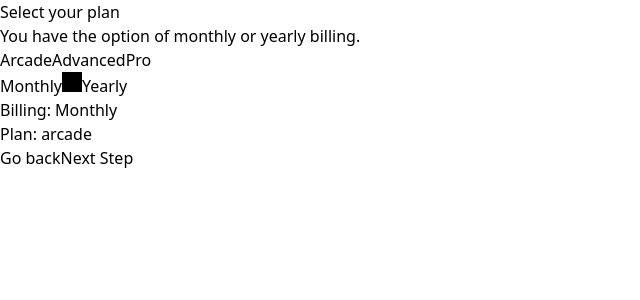
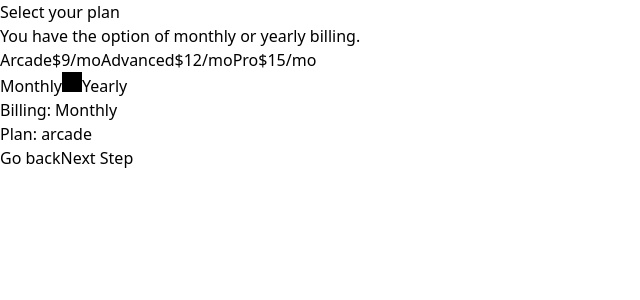
Before and after one commit to nofuenterr/multi-step-form, a React (Vite) app: page /plan in a window 1280 px wide. Shown: the top 300 px of the page, without its empty margins (0-640 px from the left). Built offline with nearby package versions, Linux system fonts and the light colour scheme.

Commit message:
feat: add billings data and getPrice utility function to display appropriate price for plans and addons

```diff
--- /dev/null
+++ b/src/data/billings.js
@@ -0,0 +1,26 @@
+export const billings = {
+	monthly: {
+		plan: {
+			arcade: 9,
+			advanced: 12,
+			pro: 15,
+		},
+		addons: {
+			onlineService: 1,
+			largerStorage: 2,
+			customizableProfile: 2,
+		},
+	},
+	yearly: {
+		plan: {
+			arcade: 90,
+			advanced: 120,
+			pro: 150,
+		},
+		addons: {
+			onlineService: 10,
+			largerStorage: 20,
+			customizableProfile: 20,
+		},
+	},
+};
--- a/src/pages/Addons.jsx
+++ b/src/pages/Addons.jsx
@@ -1,6 +1,7 @@
 import { useFormContext, Controller } from 'react-hook-form';
 import { useNavigate } from 'react-router-dom';
 import { ToggleGroup } from 'radix-ui';
+import { getPrice } from '../utils/getPrice';
 
 export default function Addons() {
 	const { control, watch } = useFormContext();
@@ -8,6 +9,8 @@ export default function Addons() {
 	const navigate = useNavigate();
 
 	const selectedAddons = watch('addons');
+	const isYearly = watch('billing');
+	const billingType = isYearly ? 'yr' : 'mo';
 
 	const nextStep = () => {
 		navigate('/summary');
@@ -27,14 +30,26 @@ export default function Addons() {
 							<ToggleGroup.Item value="onlineService">
 								<p>Online service</p>
 								<p>Access to multiplayer games</p>
+								<span>
+									+${getPrice(isYearly, 'addons', 'onlineService')}/
+									{billingType}
+								</span>
 							</ToggleGroup.Item>
 							<ToggleGroup.Item value="largerStorage">
 								<p>Larger storage</p>
 								<p>Extra 1TB of cloud save</p>
+								<span>
+									+${getPrice(isYearly, 'addons', 'largerStorage')}/
+									{billingType}
+								</span>
 							</ToggleGroup.Item>
 							<ToggleGroup.Item value="customizableProfile">
 								<p>Customizable profile</p>
 								<p>Custom theme on your profile</p>
+								<span>
+									+${getPrice(isYearly, 'addons', 'customizableProfile')}/
+									{billingType}
+								</span>
 							</ToggleGroup.Item>
 						</ToggleGroup.Root>
 					)}
--- a/src/pages/Plan.jsx
+++ b/src/pages/Plan.jsx
@@ -1,6 +1,7 @@
 import { useFormContext, Controller } from 'react-hook-form';
 import { useNavigate } from 'react-router-dom';
 import { RadioGroup, Switch } from 'radix-ui';
+import { getPrice } from '../utils/getPrice';
 
 export default function Plan() {
 	const {
@@ -16,6 +17,7 @@ export default function Plan() {
 
 	const selectedPlan = watch('plan');
 	const isYearly = watch('billing');
+	const billingType = isYearly ? 'yr' : 'mo';
 
 	const nextStep = async () => {
 		const isValid = await trigger(planFields, { shouldFocus: true });
@@ -37,11 +39,26 @@ export default function Plan() {
 					defaultValue="arcade"
 					render={({ field }) => (
 						<RadioGroup.Root value={field.value} onValueChange={field.onChange}>
-							<RadioGroup.Item value="arcade">Arcade</RadioGroup.Item>
+							<RadioGroup.Item value="arcade">
+								<span>Arcade</span>
+								<span>
+									${getPrice(isYearly, 'plan', 'arcade')}/{billingType}
+								</span>
+							</RadioGroup.Item>
 
-							<RadioGroup.Item value="advanced">Advanced</RadioGroup.Item>
+							<RadioGroup.Item value="advanced">
+								<span>Advanced</span>
+								<span>
+									${getPrice(isYearly, 'plan', 'advanced')}/{billingType}
+								</span>
+							</RadioGroup.Item>
 
-							<RadioGroup.Item value="pro">Pro</RadioGroup.Item>
+							<RadioGroup.Item value="pro">
+								<span>Pro</span>
+								<span>
+									${getPrice(isYearly, 'plan', 'pro')}/{billingType}
+								</span>
+							</RadioGroup.Item>
 						</RadioGroup.Root>
 					)}
 				/>
--- /dev/null
+++ b/src/utils/getPrice.js
@@ -0,0 +1,6 @@
+import { billings } from '../data/billings';
+
+export const getPrice = (isYearly, category, subcategory) => {
+	const billingType = isYearly ? 'yearly' : 'monthly';
+	return billings[billingType][category][subcategory];
+};
```
